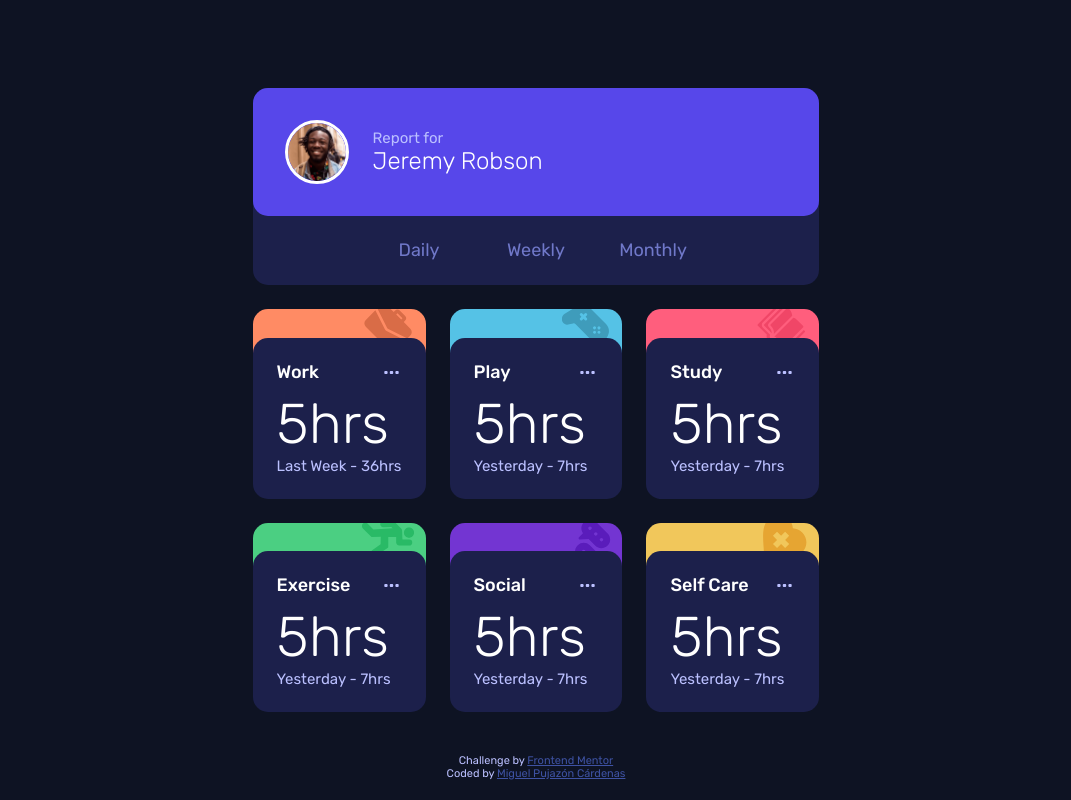
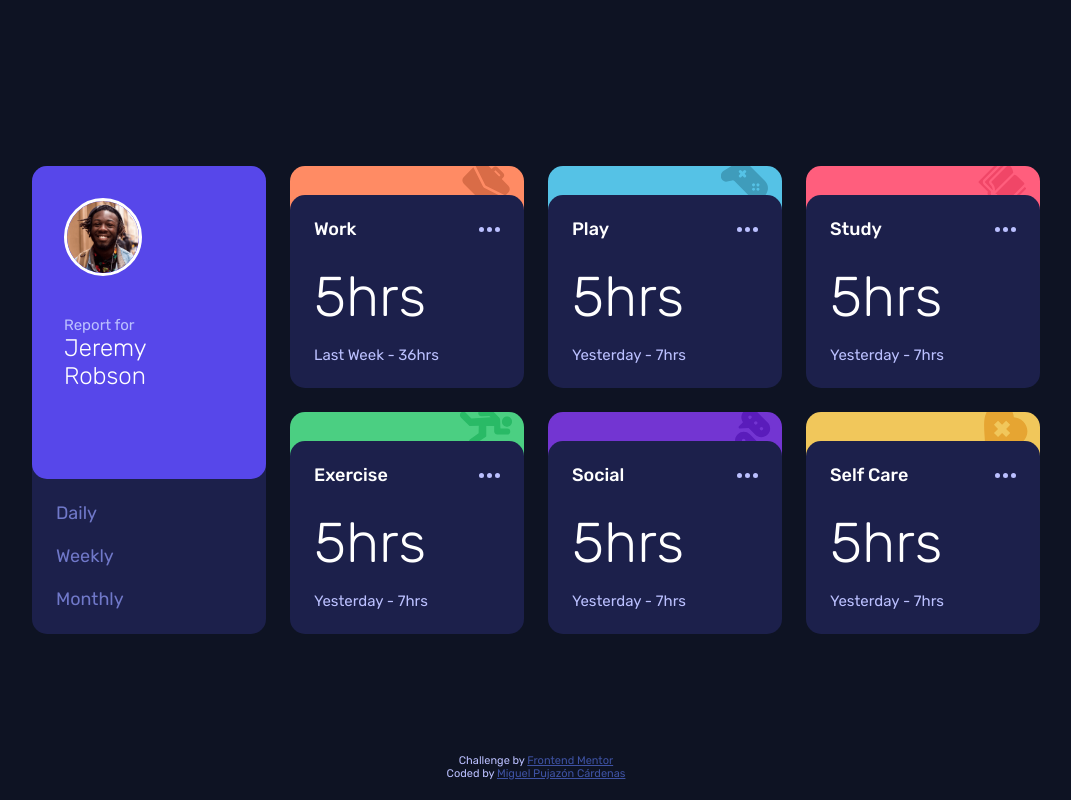
Before and after one commit to mpujazon/time-tracking-dashboard, a plain HTML site: page index.html in a window 1280 px wide. Shown: the whole page, without its empty margins (104-1175 px from the left). Drawn offline with Linux system fonts and the light colour scheme.

Commit message:
Desktop Layout CSS Done

```diff
--- a/style.css
+++ b/style.css
@@ -37,11 +37,9 @@
 body{
     font-family: 'Rubik', sans-serif;
     background-color: var(--clr-navy-950);
-
     -webkit-font-smoothing: antialiased;
     -moz-osx-font-smoothing: grayscale;
 }
-
 .grid-container{
     display: grid;
     grid-template-columns: 1fr;
@@ -49,12 +47,10 @@ body{
     padding: 5rem var(--spacing-300);
     gap: var(--spacing-300);
 }
-
 .main-card{
     background-color: var(--clr-navy-900);
     border-radius: 15px;
 }
-
 .user-card{
     background-color: var(--clr-purple-600);
     border-radius: 15px;
@@ -64,33 +60,28 @@ body{
     align-items: center;
     justify-content: center;
 }
-
 .user-card img {
     width: 4rem;
     border: .1875rem solid var(--clr-white);
     border-radius: 50%;
 }
-
 .user-card p{
     color: var(--clr-navy-200);
     font-size: .9375rem;
     line-height: 1.125rem;
 }
-
 .user-card h1{
     color: var(--clr-white);
     font-size: 1.5rem;
     font-weight: 300;
     line-height: 1.75rem;
 }
-
 .time-categories{
     padding: var(--spacing-300);
     display: flex;
     justify-content: space-around;
 
 }
-
 .time-categories button{
     font-family: 'Rubik', sans-serif;
     border: 0;
@@ -103,22 +94,18 @@ body{
     width: 100%;
     max-width: 6.8125rem;
 }
-
 .time-categories button:hover{
     color: var(--clr-white);
     scale: 1.07;
     cursor: pointer;
 }
-
 .time-categories button.active{
     color: var(--clr-white);
 }
-
 .category-card{
     border-radius: 15px;
     color: var(--clr-white);
 }
-
 .category-card__tab{
     background-color: var(--clr-orange);
     border-radius: 15px 15px 0 0;
@@ -128,52 +115,42 @@ body{
     height: 5rem;
     overflow: hidden;
 }
-
 #play-card .category-card__tab{
     background-color: var(--clr-blue-300);
 }
-
 #study-card .category-card__tab{
     background-color: var(--clr-pink-400);
 }
-
 #exercise-card .category-card__tab{
     background-color: var(--clr-green-400);
 }
-
 #social-card .category-card__tab{
     background-color: var(--clr-purple-700);
 }
-
 #self-care-card .category-card__tab{
     background-color: var(--clr-yellow-300);
 }
-
 .category-card__tab img{
     position: relative;
     bottom: .625rem;
 }
-
 #exercise-card .category-card__tab img{
     scale: .68;
     position: relative;
     bottom: .8125rem;
     left: 1.25rem;
 }
-
 #social-card .category-card__tab img{
     scale: 1.2;
     position: relative;
     bottom: 5px;
 }
-
 #self-care-card .category-card__tab img{
     scale: .8;
     position: relative;
     bottom: 1.25rem;
     left: .625rem;
 }
-
 .category-card__info{
     background-color: var(--clr-navy-900);
     border-radius: 15px;
@@ -184,48 +161,42 @@ body{
     margin-top: -2.625rem;
     position: relative;
 }
-
 .category-row{
     display: flex;
     justify-content: space-between;
     align-items: center;
 }
-
 .category-row .category{
     font-size: 1.125rem;
     font-weight: 500;
     line-height: 1.3125rem;
 }
-
 .category-row img{
     height: 100%;
 }
-
 .info-row{
     display: flex;
     justify-content: space-between;
     align-items: center;
+    gap: var(--spacing-200);
 }
-
 .info-row .hours{
     font-size: 2rem;
     font-weight: 300;
     line-height: 2.375rem;
 }
-
 .info-row .last-period{
     font-size: .9375rem;
     line-height: 1.125rem;
     color: var(--clr-navy-200);
+    text-align: right;
 }
-
 .attribution {
     font-size: .6875rem;
     text-align: center;
     color: var(--clr-navy-200);
     padding: .625rem;
 }
-
 .attribution a {
     color: hsl(228, 45%, 44%);
 }
@@ -238,7 +209,6 @@ body{
         align-items: center;
         height: 100vh;
     }
-
     .grid-container{
         grid-template-columns: repeat(3, 1fr);
         grid-template-rows: repeat(3, auto);
@@ -249,64 +219,91 @@ body{
         grid-column: 1 / 4;
         grid-row: 1/2;
     }
-
     .category-card__tab img{
         scale: .6;
         bottom: 1.3rem;
         left: 1rem;
     }
-
     #exercise-card .category-card__tab img{
         scale: .45;
         position: relative;
         bottom: 1.5rem;
         left: 2.1875rem;
     }
-
     #social-card .category-card__tab img{
         scale: .8;
         position: relative;
         bottom: .9375rem;
         left: .75rem;
     }
-
     #self-care-card .category-card__tab img{
         scale: .55;
         position: relative;
         bottom: 1.6875rem;
         left: 1.25rem;
     }
-
     .category-card__info{
         margin-top: -3.2rem;
     }
     .user-card{
         justify-content: flex-start;
     }
-
     .time-categories{
         justify-content: center;
         text-align: center;
         gap: .5rem;
     }
-
     .category-card__info .ellipsis-icon{
         scale: .7;
     }
-
     .info-row{
         flex-direction: column;
         align-items: flex-start;
     }
-
     .info-row .hours{
         font-size: 3.5rem;
         line-height: 4.125rem;
     }
-
     .attribution{
         position: absolute;
-        bottom: 10px;
+        bottom: .625rem;
     }
+}
 
+@media (min-width: 67.5rem){
+    .grid-container{
+        grid-template-columns: repeat(4, 1fr);
+        grid-template-rows: repeat(2, auto);
+        max-width: 69.75rem;
+    }
+    .main-card{
+        grid-column: 1/2;
+        grid-row: 1/3;
+    }
+    .user-card{
+        flex-direction: column;
+        align-items: flex-start;
+        gap: var(--spacing-500);
+        height: 67%;
+    }
+    .user-card__text{
+        width: 60%;
+    }
+    .user-card img{
+        width: 4.875rem;
+    }
+    .time-categories{
+        flex-direction: column;
+        height: 33%;
+        justify-content: space-between;
+    }
+    .time-categories button{
+        text-align: left;
+    }
+    .category-card__info{
+        gap: var(--spacing-300);
+    }
+    .category-card__info .ellipsis-icon{
+        scale: 1;
+    }
 }
```
